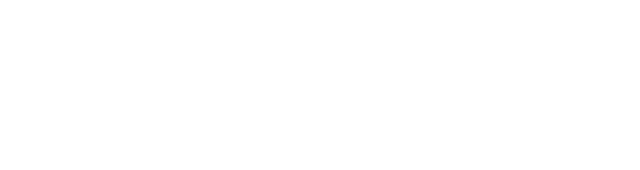
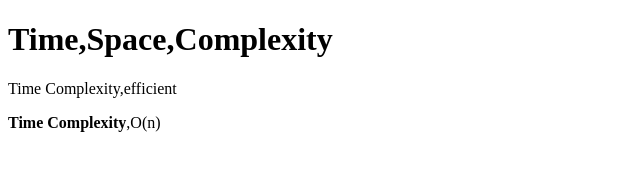
Before and after one commit to acciojob/time-and-space-complexity-Alkeshkumar94, a website: page main.html in a window 1280 px wide. Shown: the whole page, without its empty margins (0-640 px from the left). Drawn offline with Linux system fonts and the light colour scheme.

Commit message:
created a submission

```diff
--- a/main.html
+++ b/main.html
@@ -10,7 +10,9 @@
 	<!-- the entire body must be written by student -->
     <script type="text/javascript" src="./script.js">
 </script>
-
+<h1>Time,Space,Complexity</h1>
+	<p>Time Complexity,efficient</p>
+	<p><b>Time Complexity</b>,O(n)</p>
 </body>
 
 </html>
```
